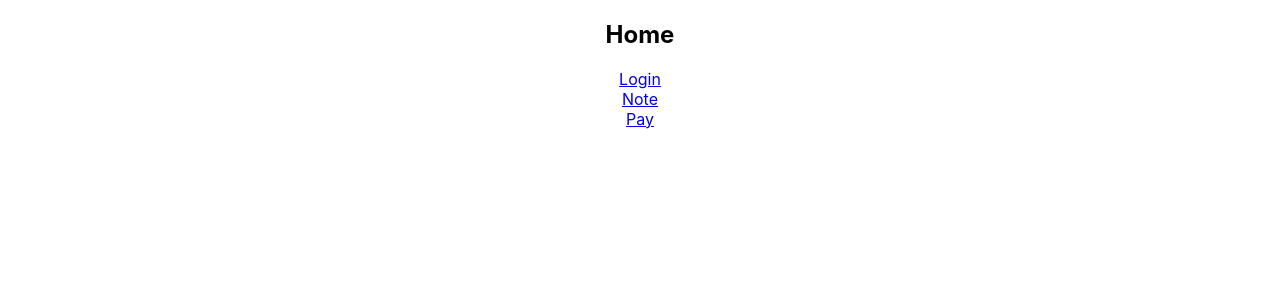
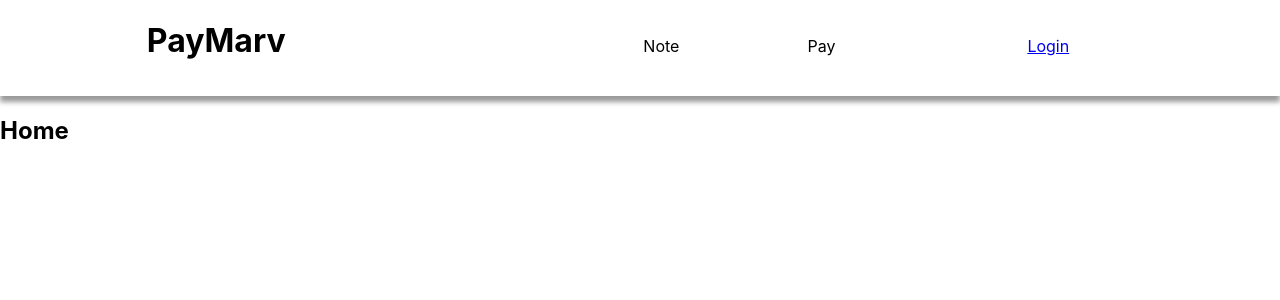
Before and after one commit to Othior/PayMarv, a React (Create React App) app: page / in a window 1280 px wide. Shown: the top 300 px of the page. Built offline with nearby package versions, Linux system fonts and the light colour scheme.

Commit message:
add css fix bug connexion

```diff
--- a/src/App.css
+++ b/src/App.css
@@ -1,38 +1,38 @@
-.App {
-  text-align: center;
+header{
+  display: flex;
+  justify-content: space-around;
+  align-items: baseline;
+  background: #ffffff;
+  -webkit-box-shadow: 0px 6px 5px 0px rgba(0,0,0,0.4);
+  -moz-box-shadow: 0px 6px 5px 0px rgba(0,0,0,0.4);
+  box-shadow: 0px 6px 5px 0px rgba(0,0,0,0.4);
+  width: 100%;
+  height: 6rem;
+}
+header > ul{
+  display: flex;
+  justify-content: space-between;
+
+}
+ul{
+  margin: 0;
+  padding: 0;
+}
+header > ul > li{
+  padding: 0px 4rem;
+  list-style: none;
+
+}
+header > ul > li > a {
+  color: black;
+  text-decoration: none;
 }
 
-.App-logo {
-  height: 40vmin;
-  pointer-events: none;
+header > ul > li:last-child{
+  display: flex;
+  justify-content: space-between;
 }
 
-@media (prefers-reduced-motion: no-preference) {
-  .App-logo {
-    animation: App-logo-spin infinite 20s linear;
-  }
+header > ul > li:last-child > span{
+  padding-left: 2rem;
 }
-
-.App-header {
-  background-color: #282c34;
-  min-height: 100vh;
-  display: flex;
-  flex-direction: column;
-  align-items: center;
-  justify-content: center;
-  font-size: calc(10px + 2vmin);
-  color: white;
-}
-
-.App-link {
-  color: #61dafb;
-}
-
-@keyframes App-logo-spin {
-  from {
-    transform: rotate(0deg);
-  }
-  to {
-    transform: rotate(360deg);
-  }
-}
--- a/src/App.js
+++ b/src/App.js
@@ -1,6 +1,7 @@
 import React from 'react';
 import { BrowserRouter as Router, Route, Switch, Link } from "react-router-dom";
 import './App.css';
+import Header from "../src/components/Header/Header"
 import Login from "../src/components/Auth/Login";
 import Logout from "../src/components/Auth/Logout";
 import Register from "../src/components/Auth/Register";
@@ -14,12 +15,11 @@ function App() {
       <Router>
         <Switch>
           <Route exact path="/">
+            <Header>
+
+
+            </Header>
             <h2>Home</h2>
-            <div>
-              {localStorage.getItem("pseudo") ? <Logout/> : <Link to="/login">Login</Link>}
-            </div>
-            <div><Link to="/note">Note</Link></div>
-            <div><Link to="/pay">Pay</Link></div>
 
 
           </Route>
--- a/src/components/Auth/Login.jsx
+++ b/src/components/Auth/Login.jsx
@@ -1,4 +1,4 @@
-import React, { createRef, useState } from 'react';
+import React, { createRef, useEffect, useState } from 'react';
 import { BrowserRouter as Router, Route, Switch, Link, useHistory } from "react-router-dom";
 import { fire , db } from "../../fire"
 
@@ -9,23 +9,33 @@ function Login() {
   const email = createRef();
   const password = createRef();
 
+  const [allFiles,setAllFiles] = useState();
+
+
+  const fetchUser = () => {
+    let data = [];
+    db.collection("Users").get().then(snapshot =>{
+        snapshot.forEach(doc => {
+          data.push(doc.data());
+      })
+      setAllFiles(data);
+    })
+  }
+  useEffect(()=>{
+    fetchUser();
+  },[])
+
+
   const signIn = () => {
     const mail = email.current.value;
     const passwd = password.current.value;
-
-    fire.auth().signInWithEmailAndPassword(mail,passwd).then(()=>{
-      let data = [];
-      db.collection("Users").where( "email" , "==" , mail ).get().then(snapshot =>{
-        snapshot.forEach(doc => {
-          data.push(doc.data().pseudo)
-          console.log("doc => ",doc.data().pseudo)
+    allFiles.map((item)=>{
+      if(item.mail === mail){
+        fire.auth().signInWithEmailAndPassword(mail,passwd).then(()=>{
+          localStorage.setItem("pseudo",JSON.stringify(item.pseudo));
+          history.push("/note");
         })
-      })
-      setTimeout(()=>{
-        alert("ok !")
-        localStorage.setItem("pseudo",JSON.stringify(data))
-        history.push("/note")
-      },2000)
+      }
     })
 
 
--- a/src/components/Auth/Register.jsx
+++ b/src/components/Auth/Register.jsx
@@ -1,8 +1,10 @@
-import React, { createRef } from 'react';
+import React, { createRef, useEffect, useState } from 'react';
 import { BrowserRouter as Router, Route, Switch, Link, useHistory } from "react-router-dom";
 import {fire, db} from "../../fire";
 
 function Register() {
+
+  const [mailUser,setMailUser] = useState([])
 
   const email = createRef();
   const password = createRef();
@@ -10,12 +12,29 @@ function Register() {
 
   const history = useHistory();
 
+
+  const fetchUser = () => {
+    db.collection("Users").get().then( querySnapshot => {
+      let data = [];
+      querySnapshot.forEach(doc => {
+        data.push(doc.data().mail)
+        console.log(doc.id, " => ", doc.data().mail);
+      });
+      setMailUser(data);
+    })
+  }
+  useEffect(()=>{
+    fetchUser();
+  },[])
+
   const signUp = () => {
+
     const mail = email.current.value;
     const passwd = password.current.value;
     const username = pseudo.current.value;
-    console.log("mail =>",mail,"passwd =>",passwd,"username => ",username)
 
+    mailUser.map(item=>{
+      if(item !== mail){
         db.collection("Users").doc(username).set({
             pseudo:username,
             mail:mail,
@@ -23,11 +42,16 @@ function Register() {
         })
 
 
-    fire.auth().createUserWithEmailAndPassword(mail,passwd).then(()=>{
-    });
-
+        fire.auth().createUserWithEmailAndPassword(mail,passwd).then(doc => {
+          console.log("doc => ",doc)
           localStorage.setItem('pseudo', JSON.stringify(username))
           history.push("/")
+        });
+      }
+      console.log("mailUser => ",item)
+    })
+
+
 
 
   }
@@ -35,8 +59,8 @@ function Register() {
       <div>
         <h2> S'enregister </h2>
         <div>
+          <label>Pseudo :</label> <input type="text" ref={pseudo} required/>
           <label>Email :</label> <input type="email" ref={email} required/>
-          <label>Pseudo :</label> <input type="text" ref={pseudo} required/>
           <label>Mot de passe :</label> <input type="password" ref={password} required/>
           <input type="submit" onClick={(ev) => signUp(ev) }value="s'enregister"/>
         </div>
--- /dev/null
+++ b/src/components/Header/Header.jsx
@@ -0,0 +1,28 @@
+import React from "react"
+import { BrowserRouter as Router, Route, Switch, Link, useHistory } from "react-router-dom";
+import Logout from "../Auth/Logout"
+
+
+ function Header(){
+
+
+
+    return(
+        <header>
+            <h1>PayMarv</h1>
+            <ul>
+                <li><Link to="/note">Note</Link></li>
+                <li><Link to="/pay">Pay</Link></li>
+                <li>
+                    <span>{JSON.parse(localStorage.getItem("pseudo"))}</span>
+                    <span>
+                        {localStorage.getItem("pseudo") ? <Logout/>  : <Link to="/login">Login</Link>}
+                    </span>
+                </li>
+            </ul>
+
+        </header>
+    )
+
+}
+export default Header
```
Lines whose indentation alone changed are shown as unchanged.
